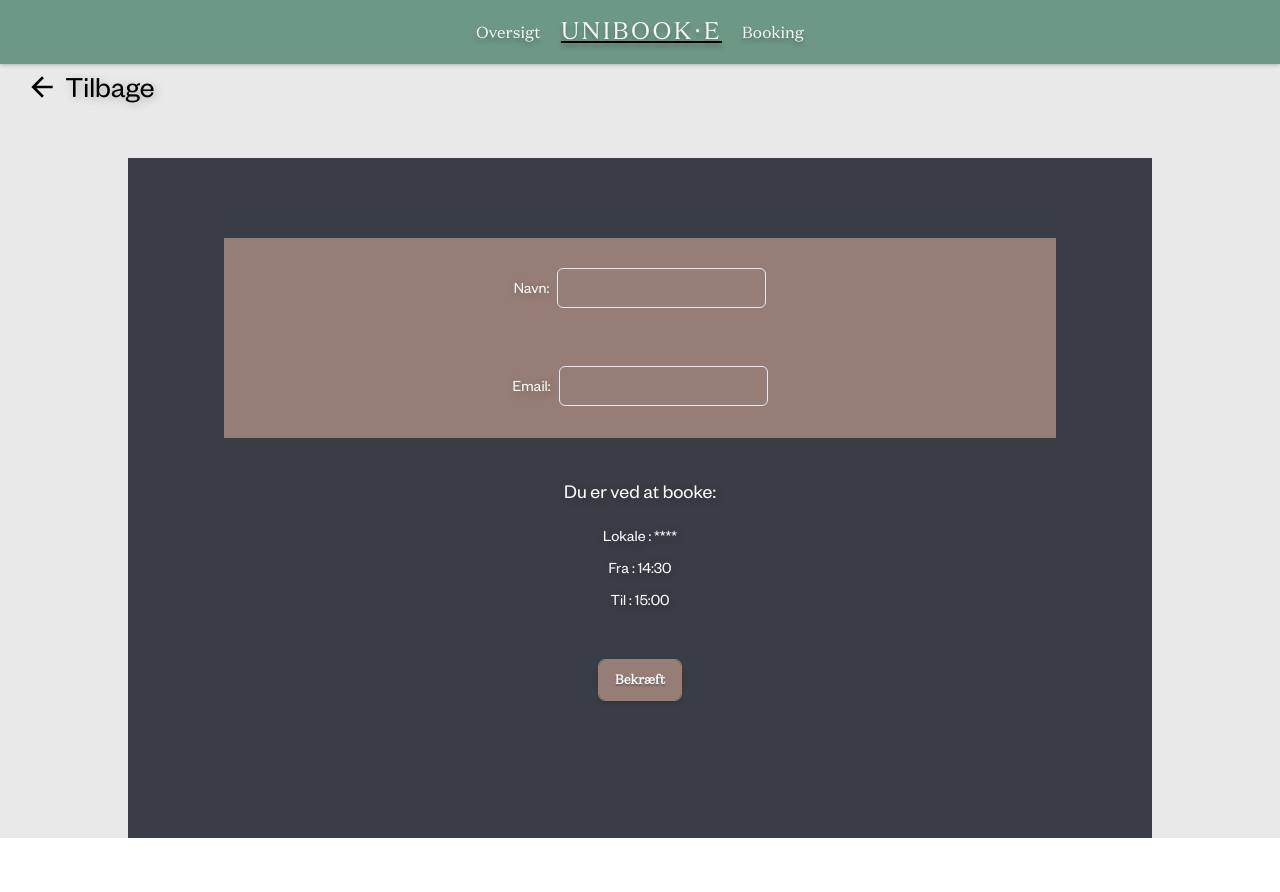
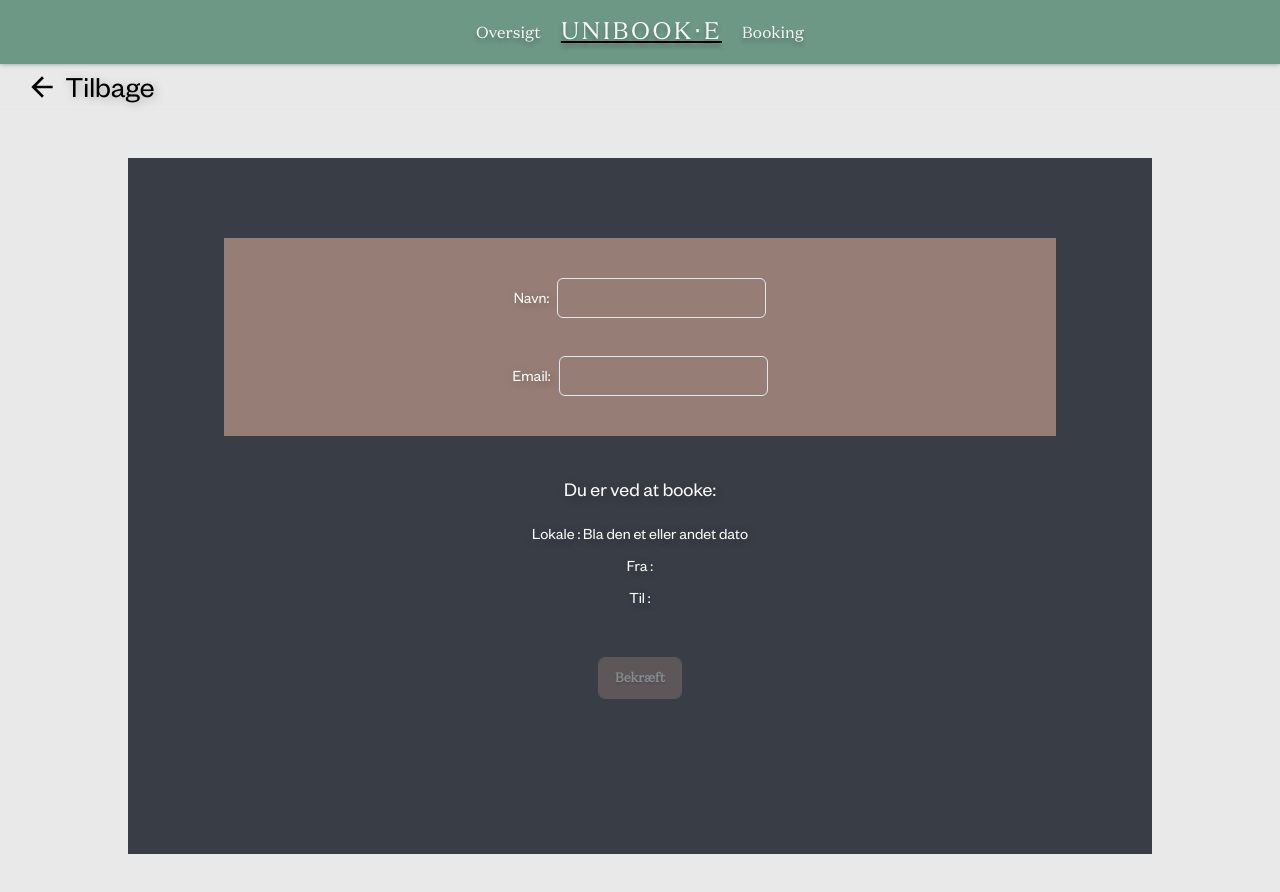
Before and after one commit to Woldbye/unibook-e, a React (Create React App) app in the folder client/: page /book/confirm/1/1 in a window 1280 px wide. Shown: the top 892 px of the page. Before the commit the page ends 838 px from the top, so only its background shows below. Built offline with nearby package versions, Linux system fonts and the light colour scheme; a web font is replaced by a local one.

Commit message:
Bekræftside lavet

```diff
--- a/client/src/pages/BookingConfirmation.js
+++ b/client/src/pages/BookingConfirmation.js
@@ -13,10 +13,12 @@ import {
   ModalCloseButton,
   useDisclosure,
   Input,
+  Center,
 } from '@chakra-ui/react';
 import Background from '../components/Background';
 import Color from '../Colors';
 import BackButton from '../components/BackButton';
+import { Link } from 'react-router-dom';
 
 import { useParams, useNavigate } from 'react-router-dom';
 import { parseISOString } from '../date.js';
@@ -29,7 +31,7 @@ const BookingConfirmation = () => {
   const date = parseISOString(params.date); // Date is now a date object
 
   const { isOpen, onOpen, onClose } = useDisclosure()
-  const [mail,setMail] = React.useState('blank');
+  const [mail, setMail] = React.useState('');
 
   const navigate = useNavigate();
 
@@ -41,50 +43,56 @@ const BookingConfirmation = () => {
     setMail(event.target.value)
   }
 
+  const isEmailValid = mail.trim() !== ''; // Check if the email field is not empty
+
   return (
     <>
       <Background>
         <Container>
-      <BackButton  to="/book/date/rooms"/>
-      <Container padding={"3rem 0 0 0"} centerContent="true">
-        <Background width="80vw" height="85vh" backgroundColor={Color.BLUE}>
+          <BackButton to="/book/date/rooms" />
+          <Container padding={"3rem 0 3rem 0"} centerContent="true">
+            <Background width="80vw" height="87vh" backgroundColor={Color.BLUE}>
               <VStack>
-            <Container padding={"5em 0 0 0"} centerContent="true">
-              <Background width="65vw" height="25vh" backgroundColor={Color.DARK_BROWN}>
+                <Container padding={"5rem 0 0 0"} centerContent="true" >
+                  <Background width="65vw" height="auto" backgroundColor={Color.DARK_BROWN}>
                     <VStack>
-                <HStack  padding={'30px 40px 0px 40px'}>
+                      <HStack padding={'40px 20px 0px 20px'}>
                         <Text color={Color.CREME}>Navn:</Text>
-                  <Input/>
+                        <Input color={Color.CREME} />
                       </HStack>
-                <HStack  padding={'50px 40px 0px 40px'}>
+                      <HStack padding={'30px 20px 40px 20px'}>
                         <Text color={Color.CREME}>Email:</Text>
-                  <Input  onChange={handleChange}/>
+                        <Input color={Color.CREME} onChange={handleChange} />
                       </HStack>
                     </VStack>
                   </Background>
                 </Container>
                 <Text color={Color.CREME} fontSize={'xl'} padding={'30px 0px 10px 0px'}>Du er ved at booke:</Text>
-            <Text color={Color.CREME} padding={'0px 40px 0px 40px'}>Lokale :  ****</Text>
-            <Text color={Color.CREME} padding={'0px 40px 0px 40px'}>Fra :  14:30</Text>
-            <Text color={Color.CREME} padding={'0px 40px 40px 40px'}>Til :  15:00</Text>
-            <Button onClick={onOpen}>Bekræft</Button>
-            <Modal isOpen={isOpen} onClose={onClose}>
+                <Text color={Color.CREME} padding={'0px 40px 0px 40px'}>Lokale : Bla  den et eller andet dato</Text>
+                <Text color={Color.CREME} padding={'0px 40px 0px 40px'}>Fra : </Text>
+                <Text color={Color.CREME} padding={'0px 40px 40px 40px'}>Til : </Text>
+                <Button onClick={onOpen} isDisabled={!isEmailValid}>Bekræft</Button>
+                <Modal isOpen={isOpen} onClose={onClose} isCentered>
                   <ModalOverlay />
                   <ModalContent backgroundColor={Color.BLUE}>
-                <ModalCloseButton />
+                    <Link to={'/'}><ModalCloseButton color={Color.CREME}/></Link>
                     <ModalBody>
                       <VStack>
-                <Text color={Color.CREME}>{'Vi har sendt en bekræftelse til'}</Text>
+                        <Text paddingTop={'15px'} color={Color.CREME}>{'Vi har sendt en bekræftelse til mailen:'}</Text>
                         <Text color={Color.CREME}>{mail.valueOf()}</Text>
                       </VStack>
                     </ModalBody>
 
+                    <Center>
                       <ModalFooter>
-                  <Button mr={3} onClick={toHome}>
+                        <HStack spacing={'2rem'}>
+                        <Button mr={3} onClick={toHome} width={'90px'}>
                           Luk
                         </Button>
-                  <Button variant='ghost'>Send igen</Button>
+                        <Button variant='ghost' width={'90px'}>Send igen</Button>
+                        </HStack>
                       </ModalFooter>
+                    </Center>
                   </ModalContent>
                 </Modal>
               </VStack>
```
Lines whose indentation alone changed are shown as unchanged.
